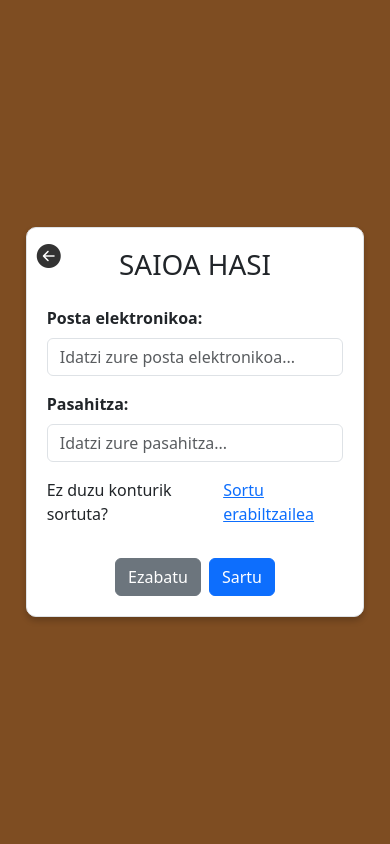
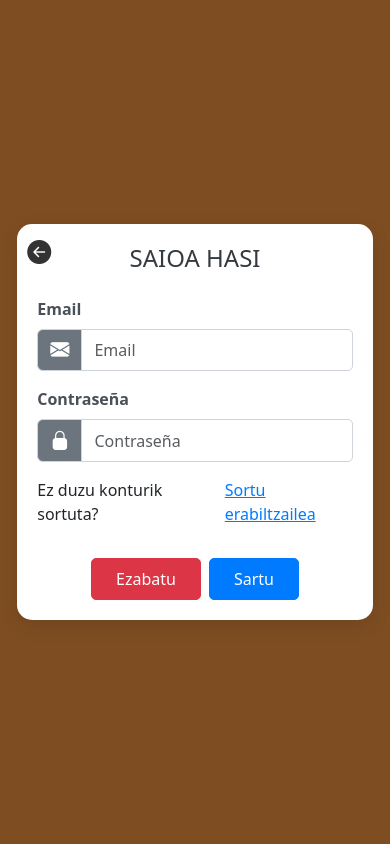
Before and after one commit to jalberdiagu/2Erronka, a PHP site: page /2Erronka/VLogin.php in a window 390 px wide. Run offline with PHP 8.4, Linux system fonts and the light colour scheme.

Commit message:
Aldaketak

```diff
--- a/Controller/index.php
+++ b/Controller/index.php
@@ -5,22 +5,18 @@ require_once(__DIR__ . '/CErabiltzailea.php');
 
 use Controller\CErabiltzailea;
 
-// Crear una instancia del controlador
 $controller = new CErabiltzailea();
 
-// Verificar si se ha pasado una acción en la URL
 if (isset($_GET['action'])) {
     $action = $_GET['action'];
 
-    // Comprobar si el método existe en el controlador
     if (method_exists($controller, $action)) {
         $controller->$action();
-        exit(); // Salir después de ejecutar la acción
+        exit();
     } else {
         echo "<div class='alert alert-danger'>Ekintza hori ez da aurkitu!</div>";
     }
 } else {
-    // Cargar la vista principal si no hay acción especificada
     $con = new Model\MLiburuak();
     $librosHot = $con->getLiburuakHOT();
     $librosNew = $con->getLiburuakNEW();
--- a/Views/VLogin.php
+++ b/Views/VLogin.php
@@ -1,32 +1,42 @@
 <!DOCTYPE html>
-<html lang="en">
+<html lang="es">
 <head>
     <meta charset="UTF-8">
     <meta name="viewport" content="width=device-width, initial-scale=1.0">
     <link href="https://cdn.jsdelivr.net/npm/bootstrap@5.3.3/dist/css/bootstrap.min.css" rel="stylesheet" integrity="sha384-QWTKZyjpPEjISv5WaRU9OFeRpok6YctnYmDr5pNlyT2bRjXh0JMhjY6hW+ALEwIH" crossorigin="anonymous">
-    <link rel="stylesheet" href="https://cdn.jsdelivr.net/npm/bootstrap-icons@1.11.3/font/bootstrap-icons.min.css">
+    <link href="https://cdn.jsdelivr.net/npm/bootstrap-icons/font/bootstrap-icons.css" rel="stylesheet"> <!-- Importar iconos -->
     <link rel="stylesheet" href="css/login.css">
     <title>Login</title>
 </head>
-<body class="d-flex justify-content-center align-items-center min-vh-100">
+<body>
     <div class="login-container position-relative">
         <a href="javascript:history.back()" class="back-arrow">
-            <i class="bi bi-arrow-left-circle-fill"></i>
+            <i class="bi bi-arrow-left-circle-fill"></i> <!-- Icono de flecha hacia atrás -->
         </a>
-        <h1 class="text-center mb-4">SAIOA HASI</h1>
-        <form action="/2Erronka/Controller/CErabiltzailea.php" method="POST">
+        <h1>SAIOA HASI</h1>
+        <form action="Controller/CErabiltzailea.php?action=login" method="POST">
+            <!-- Campo para el email con icono -->
             <div class="mb-3">
-                <label for="email" class="form-label"><b>Posta elektronikoa:</b></label>
-                <input type="email" class="form-control" id="email" name="email" placeholder="Idatzi zure posta elektronikoa..." required>
+                <label for="email" class="form-label">Email</label>
+                <div class="input-group">
+                    <span class="input-group-text"><i class="bi bi-envelope-fill"></i></span>
+                    <input type="email" class="form-control" id="email" name="email" placeholder="Email" required>
+                </div>
             </div>
+            <!-- Campo para la contraseña con icono -->
             <div class="mb-3">
-                <label for="pasahitza" class="form-label"><b>Pasahitza:</b></label>
-                <input type="password" class="form-control" id="pasahitza" name="pasahitza" placeholder="Idatzi zure pasahitza..." required>
+                <label for="pasahitza" class="form-label">Contraseña</label>
+                <div class="input-group">
+                    <span class="input-group-text"><i class="bi bi-lock-fill"></i></span>
+                    <input type="password" class="form-control" id="pasahitza" name="pasahitza" placeholder="Contraseña" required>
+                </div>
             </div>
+            <!-- Enlace para crear una cuenta -->
             <div class="d-flex justify-content-start mb-3">
                 <p class="me-2">Ez duzu konturik sortuta?</p>
                 <a href="VsortuErabiltzailea.php">Sortu erabiltzailea</a>
             </div>
+            <!-- Botones de submit y reset -->
             <div class="d-flex justify-content-center">
                 <button type="reset" class="btn btn-secondary me-2">Ezabatu</button>
                 <button type="submit" class="btn btn-primary">Sartu</button>
--- a/Views/css/login.css
+++ b/Views/css/login.css
@@ -1,3 +1,4 @@
+/* Estilos generales */
 body, html {
     height: 100%;
     margin: 0;
@@ -8,15 +9,20 @@ body, html {
 }
 
 .login-container {
-    width: 860px;
-    max-width: 100%;
+    width: 850px;
     height: 400px;
-    padding: 30px;
-    border: 1px solid #dee2e6;
-    border-radius: 10px;
-    box-shadow: 0 4px 8px rgba(0, 0, 0, 0.3);
-    background-color: rgb(255, 255, 255);
+    padding: 40px;
+    background-color: #ffffff;
+    border-radius: 15px;
+    box-shadow: 0 6px 20px rgba(0, 0, 0, 0.1);
     position: relative;
+}
+
+h1 {
+    font-size: 1.5rem;
+    color: #343a40;
+    text-align: center;
+    margin-bottom: 1.5rem;
 }
 
 .back-arrow {
@@ -27,28 +33,108 @@ body, html {
     color: #333;
     text-decoration: none;
 }
+
 .back-arrow:hover {
     color: #007bff;
 }
 
-@media (max-width: 992px) {
+/* Responsividad */
+@media (max-width: 1024px) {
     .login-container {
-        width: 450px;
+        width: 75%;
+        max-width: 700px;
+        padding: 35px;
         height: auto;
-        padding: 25px;
-        box-shadow: 0 4px 6px rgba(0, 0, 0, 0.2);
+    }
+}
+
+@media (max-width: 768px) {
+    .login-container {
+        width: 85%;
+        max-width: 600px;
+        padding: 30px;
+        height: auto;
     }
 }
 
 @media (max-width: 576px) {
     .login-container {
         width: 90%;
-        padding: 20px;
+        max-width: 500px;
+        padding: 25px;
         height: auto;
-        max-height: 85vh;
-        margin: auto;
-        display: flex;
-        flex-direction: column;
-        justify-content: center;
     }
 }
+
+@media (max-width: 400px) {
+    .login-container {
+        width: 95%;
+        max-width: 400px;
+        padding: 20px;
+    }
+}
+
+.form-label {
+    font-weight: bold;
+    color: #495057;
+}
+
+.form-control {
+    border-radius: 5px;
+    border: 1px solid #ced4da; /* Gris claro para los inputs */
+}
+
+.input-group-text {
+    background-color: #6c757d; /* Gris oscuro para los iconos */
+    color: white;
+    border: 1px solid #ced4da; /* Borde gris claro */
+}
+
+.form-control:focus {
+    border-color: #007bff;
+    box-shadow: 0 0 0 0.25rem rgba(38, 143, 255, 0.5); /* Resaltado azul al hacer focus */
+}
+
+.btn-secondary {
+    background-color: #dc3545;
+    border-color: #dc3545;
+}
+
+.btn-primary {
+    background-color: #007bff;
+    border-color: #007bff;
+}
+
+.btn {
+    padding: 0.5rem 1.5rem;
+    font-size: 1rem;
+    border-radius: 5px;
+}
+
+.btn-primary:hover {
+    background-color: #0056b3;
+    border-color: #004085;
+}
+
+.btn-secondary:hover {
+    background-color: #c82333;
+    border-color: #bd2130;
+}
+
+.mb-3 {
+    margin-bottom: 1rem;
+}
+
+/* Estilo para los iconos dentro de los inputs */
+.input-group-text i {
+    font-size: 1.2rem;
+}
+
+/* Estilo de la fila de enlace */
+.d-flex a {
+    color: #007bff;
+}
+
+.d-flex a:hover {
+    text-decoration: underline;
+}
```
Also changed, not shown: Controller/CErabiltzailea.php (+5 -6 lines), Views/VsortuErabiltzailea.php (+23 -13 lines), Views/css/sortuErabiltzailea.css (+46 -25 lines).
